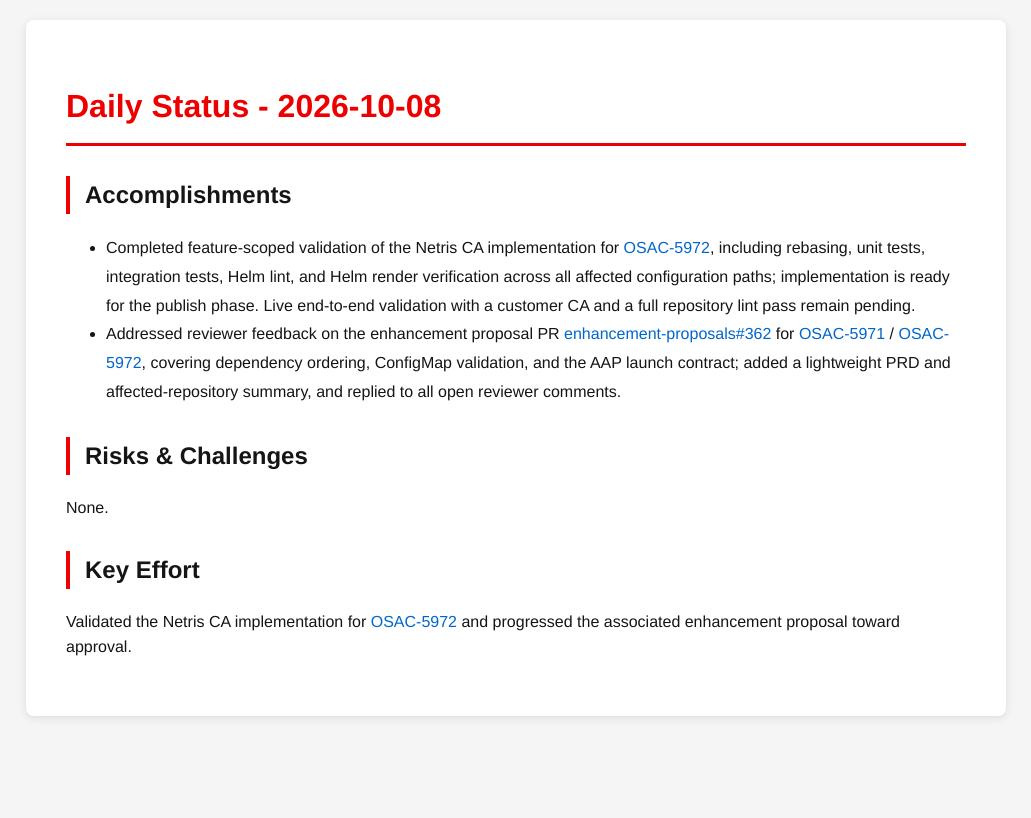
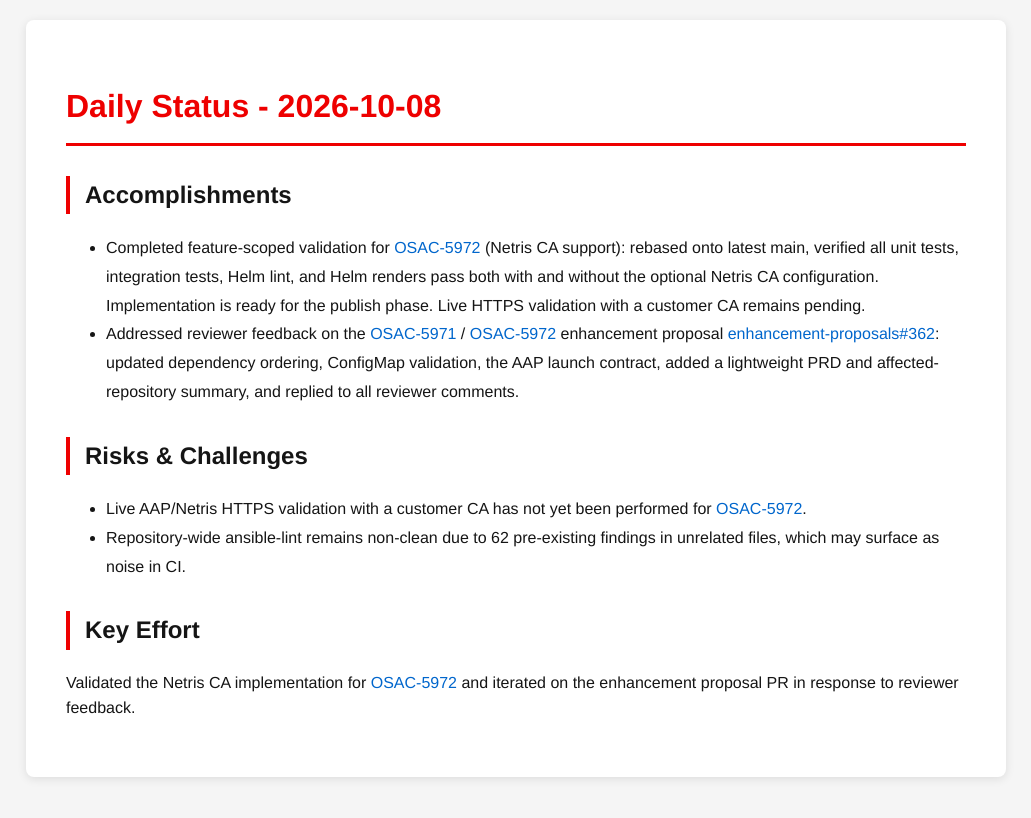
Before and after one commit to tzvatot/daily-status, a Jekyll site: the page built from 2026-10-08.md, in a window 1280 px wide. Shown: the top 818 px of the page, without its empty margins (124-1155 px from the left). Built offline with Jekyll 4.4.1, drawn with Linux system fonts in a browser that asks for light colours.

Commit message:
Daily status update - 2026-10-08

```diff
--- a/2026-10-08.md
+++ b/2026-10-08.md
@@ -7,11 +7,12 @@
 # Daily Status - 2026-10-08
 
 ## Accomplishments
-- Completed feature-scoped validation of the Netris CA implementation for [OSAC-5972](https://redhat.atlassian.net/browse/OSAC-5972), including rebasing, unit tests, integration tests, Helm lint, and Helm render verification across all affected configuration paths; implementation is ready for the publish phase. Live end-to-end validation with a customer CA and a full repository lint pass remain pending.
-- Addressed reviewer feedback on the enhancement proposal PR [enhancement-proposals#362](https://github.com/osac-project/enhancement-proposals/pull/362) for [OSAC-5971](https://redhat.atlassian.net/browse/OSAC-5971) / [OSAC-5972](https://redhat.atlassian.net/browse/OSAC-5972), covering dependency ordering, ConfigMap validation, and the AAP launch contract; added a lightweight PRD and affected-repository summary, and replied to all open reviewer comments.
+- Completed feature-scoped validation for [OSAC-5972](https://redhat.atlassian.net/browse/OSAC-5972) (Netris CA support): rebased onto latest main, verified all unit tests, integration tests, Helm lint, and Helm renders pass both with and without the optional Netris CA configuration. Implementation is ready for the publish phase. Live HTTPS validation with a customer CA remains pending.
+- Addressed reviewer feedback on the [OSAC-5971](https://redhat.atlassian.net/browse/OSAC-5971) / [OSAC-5972](https://redhat.atlassian.net/browse/OSAC-5972) enhancement proposal [enhancement-proposals#362](https://github.com/osac-project/enhancement-proposals/pull/362): updated dependency ordering, ConfigMap validation, the AAP launch contract, added a lightweight PRD and affected-repository summary, and replied to all reviewer comments.
 
 ## Risks & Challenges
-None.
+- Live AAP/Netris HTTPS validation with a customer CA has not yet been performed for [OSAC-5972](https://redhat.atlassian.net/browse/OSAC-5972).
+- Repository-wide ansible-lint remains non-clean due to 62 pre-existing findings in unrelated files, which may surface as noise in CI.
 
 ## Key Effort
-Validated the Netris CA implementation for [OSAC-5972](https://redhat.atlassian.net/browse/OSAC-5972) and progressed the associated enhancement proposal toward approval.
+Validated the Netris CA implementation for [OSAC-5972](https://redhat.atlassian.net/browse/OSAC-5972) and iterated on the enhancement proposal PR in response to reviewer feedback.
```
